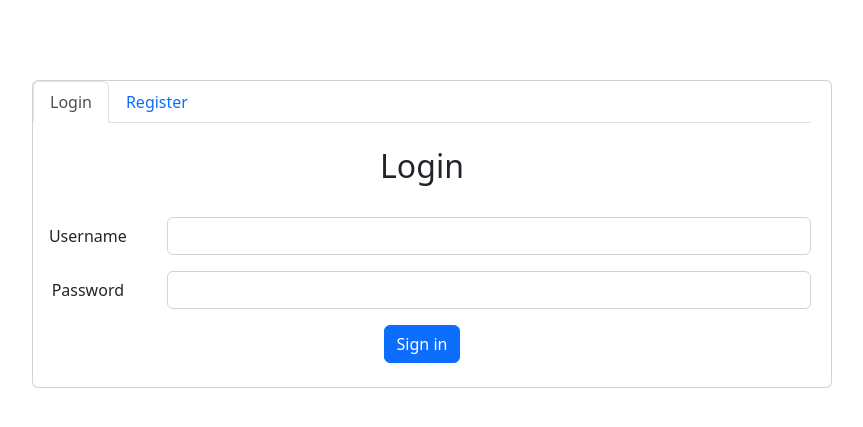
After one commit to Maprang2102/PLOAchievementDB, a PHP site: page /login.php in a window 1280 px wide. The commit adds this page. Shown: the top 427 px of the page, without its empty margins (208-1071 px from the left). Run offline with PHP 8.4, Linux system fonts and the light colour scheme; some libraries are stand-ins or nearby versions.

Commit message:
weight_plo_clo&login

```diff
--- /dev/null
+++ b/login.php
@@ -0,0 +1,79 @@
+<!DOCTYPE html>
+<html lang="en">
+
+<head>
+    <meta charset="UTF-8">
+    <meta http-equiv="X-UA-Compatible" content="IE=edge">
+    <meta name="viewport" content="width=device-width, initial-scale=1.0">
+    <title>Login</title>
+    <link rel="stylesheet" href="./css/page.css">
+    <link href="https://cdn.jsdelivr.net/npm/bootstrap@5.2.0/dist/css/bootstrap.min.css" rel="stylesheet" integrity="sha384-gH2yIJqKdNHPEq0n4Mqa/HGKIhSkIHeL5AyhkYV8i59U5AR6csBvApHHNl/vI1Bx" crossorigin="anonymous">
+    <script src="https://cdn.jsdelivr.net/npm/bootstrap@5.2.0/dist/js/bootstrap.bundle.min.js" integrity="sha384-A3rJD856KowSb7dwlZdYEkO39Gagi7vIsF0jrRAoQmDKKtQBHUuLZ9AsSv4jD4Xa" crossorigin="anonymous"></script>
+    <link rel="stylesheet" href="https://cdn.jsdelivr.net/npm/bootstrap-icons@1.9.1/font/bootstrap-icons.css">
+
+</head>
+
+<body>
+    <div style="display:flex;justify-content: center;margin-top: 5em;">
+        <div class="card text-center mb-3" style="width:50em;padding-right:20px;">
+            <nav>
+                <div class="nav nav-tabs" id="nav-tab" role="tablist">
+                    <button class="nav-link active" id="nav-login-tab" data-bs-toggle="tab" data-bs-target="#nav-login" type="button" role="tab" aria-controls="nav-login" aria-selected="true">Login</button>
+                    <button class="nav-link" id="nav-register-tab" data-bs-toggle="tab" data-bs-target="#nav-register" type="button" role="tab" aria-controls="nav-register" aria-selected="false">Register</button>
+                </div>
+            </nav>
+            <div class="tab-content" id="nav-tabContent">
+                <div class="tab-pane fade show active" id="nav-login" role="tabpanel" aria-labelledby="nav-login-tab" tabindex="0">
+                <br>
+                <h2>Login</h2>
+                    <br>
+                    <form>
+                        <div class="row mb-3">
+                            <label for="inputEmail3" class="col-sm-2 col-form-label">Username</label>
+                            <div class="col-sm-10">
+                                <input type="email" class="form-control" id="inputEmail3">
+                            </div>
+                        </div>
+                        <div class="row mb-3">
+                            <label for="inputPassword3" class="col-sm-2 col-form-label">Password</label>
+                            <div class="col-sm-10">
+                                <input type="password" class="form-control" id="inputPassword3">
+                            </div>
+                        </div>
+                        <button type="submit" class="btn btn-primary">Sign in</button>
+                    </form>
+                    <br>
+                </div>
+                <div class="tab-pane fade" id="nav-register" role="tabpanel" aria-labelledby="nav-register-tab" tabindex="0">
+                <br>
+                <h2>Register</h2>
+                    <br>
+                    <form>
+                        <div class="row mb-3">
+                            <label for="inputEmail3" class="col-sm-2 col-form-label">Username</label>
+                            <div class="col-sm-10">
+                                <input type="email" class="form-control" id="inputEmail3">
+                            </div>
+                        </div>
+                        <div class="row mb-3">
+                            <label for="inputEmail3" class="col-sm-2 col-form-label">ID</label>
+                            <div class="col-sm-10">
+                                <input type="text" class="form-control" id="inputEmail3">
+                            </div>
+                        </div>
+                        <div class="row mb-3">
+                            <label for="inputPassword3" class="col-sm-2 col-form-label">Password</label>
+                            <div class="col-sm-10">
+                                <input type="password" class="form-control" id="inputPassword3">
+                            </div>
+                        </div>
+                        <button type="submit" class="btn btn-primary">Sign up</button>
+                    </form>
+                    <br>
+                </div>
+            </div>
+        </div>
+    </div>
+</body>
+
+</html>
--- /dev/null
+++ b/phpinfo.php
@@ -0,0 +1,3 @@
+<?php
+phpinfo();
+?>
```
Also changed, not shown: chart.php (+4 -6 lines), chart_bar.php (+9 -17 lines), chart_polar.php (+26 -13 lines), table.php (+13 -0 lines).
